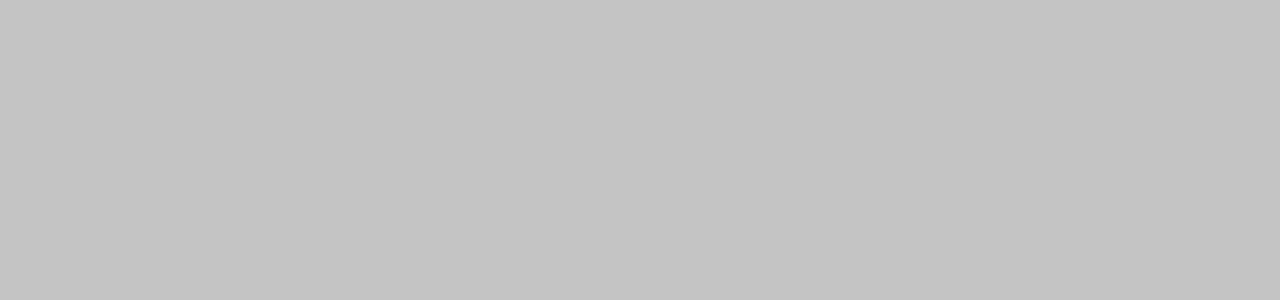
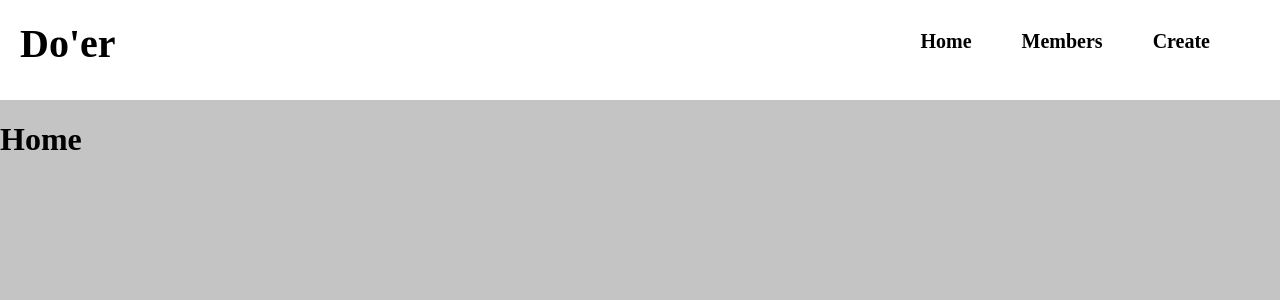
Before and after one commit to kohei64/study_react_member, a React (Create React App) app: page / in a window 1280 px wide. Before the commit this address had no page. Shown: the top 300 px of the page. Built offline with nearby package versions, Linux system fonts and the light colour scheme.

Commit message:
--allow-empty-message

```diff
--- a/src/App.js
+++ b/src/App.js
@@ -13,10 +13,10 @@ const App = () => {
     <BrowserRouter>
       <Routes>
         <Route path={"/login"} element={<LoginForm />}></Route>
-        <Route path={"/home"} element={<Home />}></Route>
+        <Route path={"/"} element={<Home />}></Route>
         <Route path={"/create"} element={<Create />}></Route>
         <Route path={"/account/:id"} element={<Account />}></Route>
-        <Route path={"user/:id/update"} element={<Update />}></Route>
+        <Route path={"account/:id/update"} element={<Update />}></Route>
         <Route path={"/members"} element={<Members />}></Route>
       </Routes>
     </BrowserRouter>
--- a/src/components/Navbar/MobileMenu.js
+++ b/src/components/Navbar/MobileMenu.js
@@ -21,7 +21,7 @@ const MobileMenu = () => {
       <nav className={open ? "mobileMenu" : "hideMenu"}>
         <ul className="mobileUi">
           <li>
-            <Link to="/home">Home</Link>
+            <Link to="/">Home</Link>
           </li>
           <li>
             <Link to="/members">Members</Link>
--- a/src/components/Navbar/NavItems.js
+++ b/src/components/Navbar/NavItems.js
@@ -6,14 +6,14 @@ const NavItems = () => {
   return (
     <div>
       <div className="navbarItems">
-        <Link to="/home" className="logo">
+        <Link to="/" className="logo">
           Do'er
         </Link>
 
         <nav>
           <ul className="ul">
             <li>
-              <Link to="/home">Home</Link>
+              <Link to="/">Home</Link>
             </li>
             <li>
               <Link to="/members">Members</Link>
```
